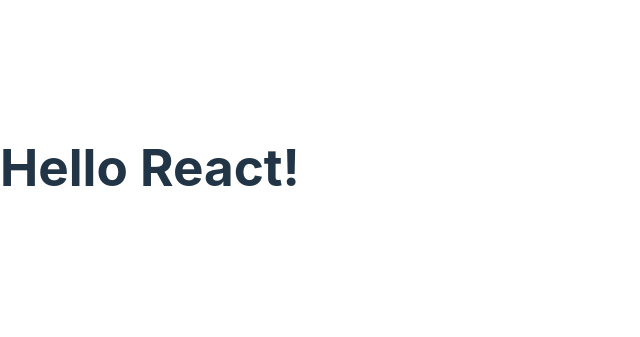
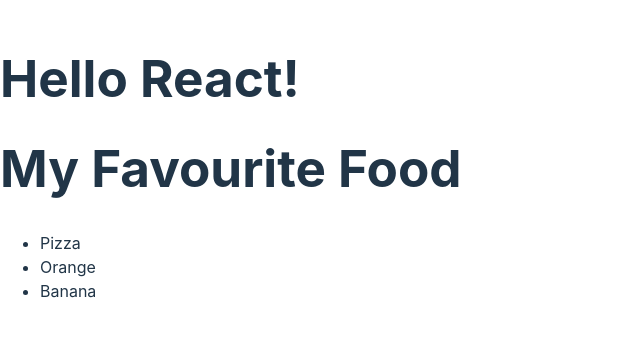
Before and after one commit to Mbelenga/alx-react, a React (Vite) app in the folder my-first-react-app/: page / in a window 1280 px wide. Shown: the part 233-570 px from the top of the page, without its empty margins (0-640 px from the left). Built offline with nearby package versions, Linux system fonts and the light colour scheme.

Commit message:
corrected the error

```diff
--- a/my-first-react-app/src/App.jsx
+++ b/my-first-react-app/src/App.jsx
@@ -6,6 +6,7 @@
     return (
         <div>
             <Greeting />
+            <Food />
         </div>
     );
 }
--- a/my-first-react-app/src/food.jsx
+++ b/my-first-react-app/src/food.jsx
@@ -10,3 +10,5 @@
     </div>
   );
 }
+
+export default Food;
```
